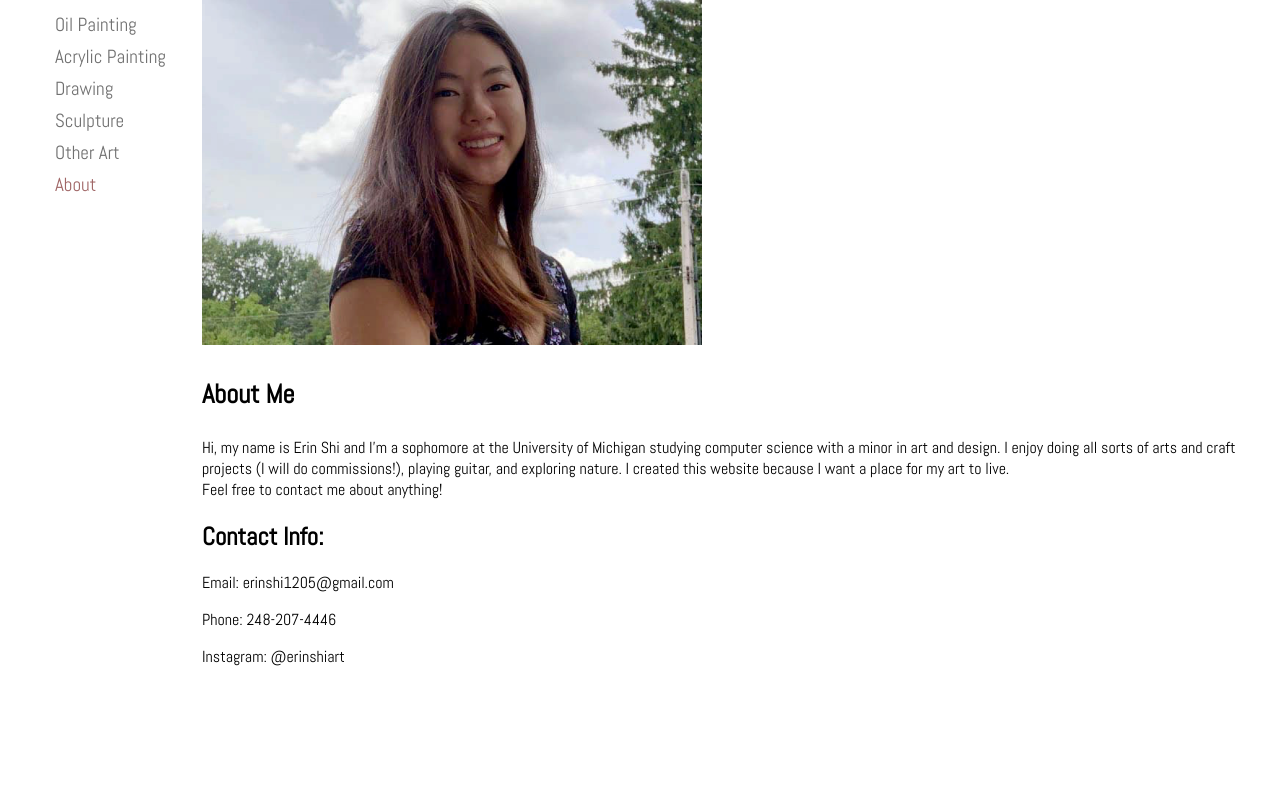
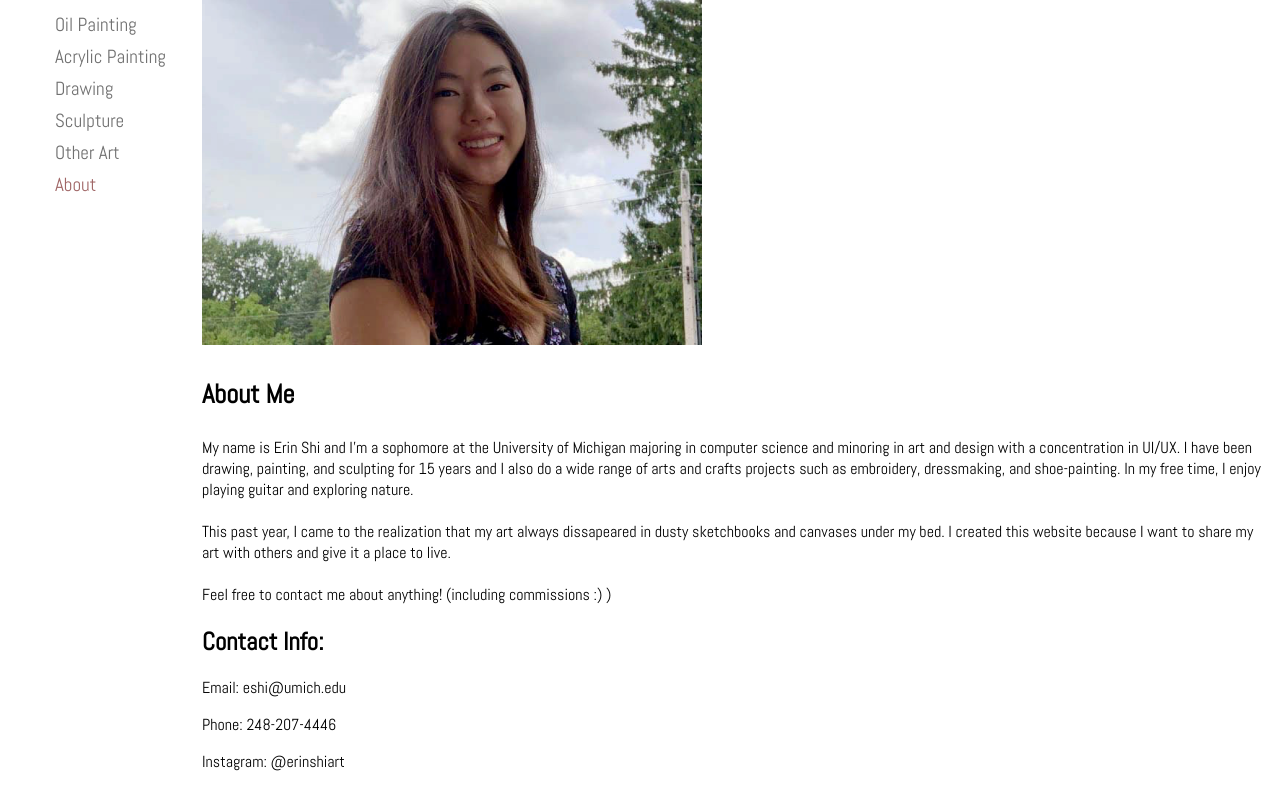
Before and after one commit to erinrshi/erinshiart, a plain HTML site: page html/about.html in a window 1280 px wide. Shown: the part 130-934 px from the top of the page. Before the commit the page ends 829 px from the top, so only its background shows below. Drawn offline with Linux system fonts and the light colour scheme.

```diff
--- a/html/about.html
+++ b/html/about.html
@@ -35,17 +35,20 @@
         </div>
         <div class="profile-content-wrapper">
             <h3>About Me</h3>
-            <p>Hi, my name is Erin Shi and I’m a sophomore at the
-                University of Michigan studying computer science with a minor in art and design.
-                I enjoy doing all sorts of arts and craft projects (I will do commissions!), playing guitar,
-                and exploring nature. I created this website because I want a place for my art to live.
-                <br>
-                Feel free to contact me about anything!</p>
+            <p>My name is Erin Shi and I’m a sophomore at the
+                University of Michigan majoring in computer science and minoring in art and design with a concentration in UI/UX.
+                I have been drawing, painting, and sculpting for 15 years and I also do a wide range of arts and crafts
+                projects such as embroidery, dressmaking, and shoe-painting. In my free time, I enjoy playing guitar and exploring nature.
+                <br><br>
+                This past year, I came to the realization that my art always dissapeared in dusty sketchbooks and canvases under my bed.
+                I created this website because I want to share my art with others and give it a place to live.
+                <br><br>
+                Feel free to contact me about anything! (including commissions :) )</p>
             <h2>Contact Info:</h2>
             <p>
                 <div class="mail-active">
                     Email:
-                    <a href="mailto:erinshi1205@gmail.com">erinshi1205@gmail.com</a>
+                    <a href="mailto:eshi@umich.edu">eshi@umich.edu</a>
                 </div>
                 <p>Phone: 248-207-4446 </p>
                 <div class="mail-active">
--- a/js/homePage.js
+++ b/js/homePage.js
@@ -36,7 +36,7 @@ function switchSlide() {
         slideIndex = 1
     }
     x[slideIndex-1].style.display = "block";
-    setTimeout(switchSlide, 6000);
+    setTimeout(switchSlide, 3000);
 }
 
 // < > space keys to switch
```
Also changed, not shown: html/drawing.html (+1 -1 lines), 2 other files.
